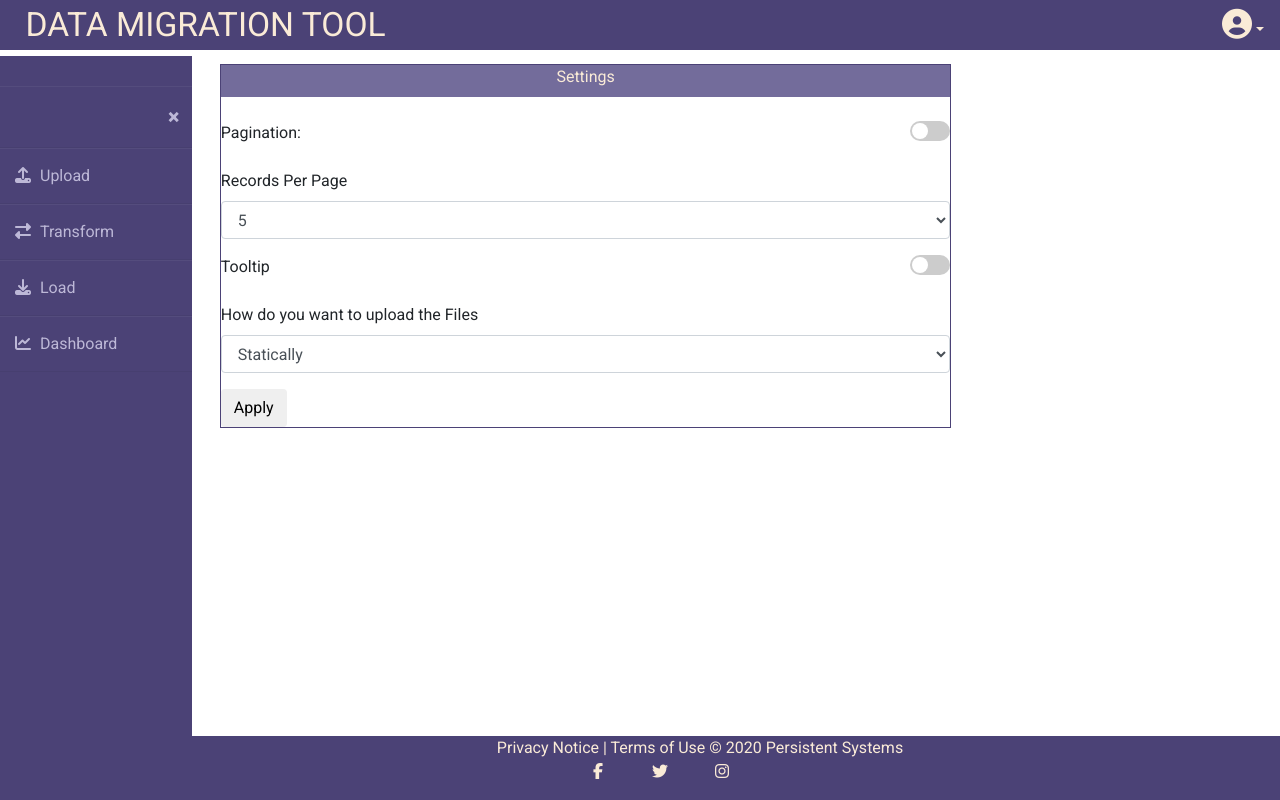
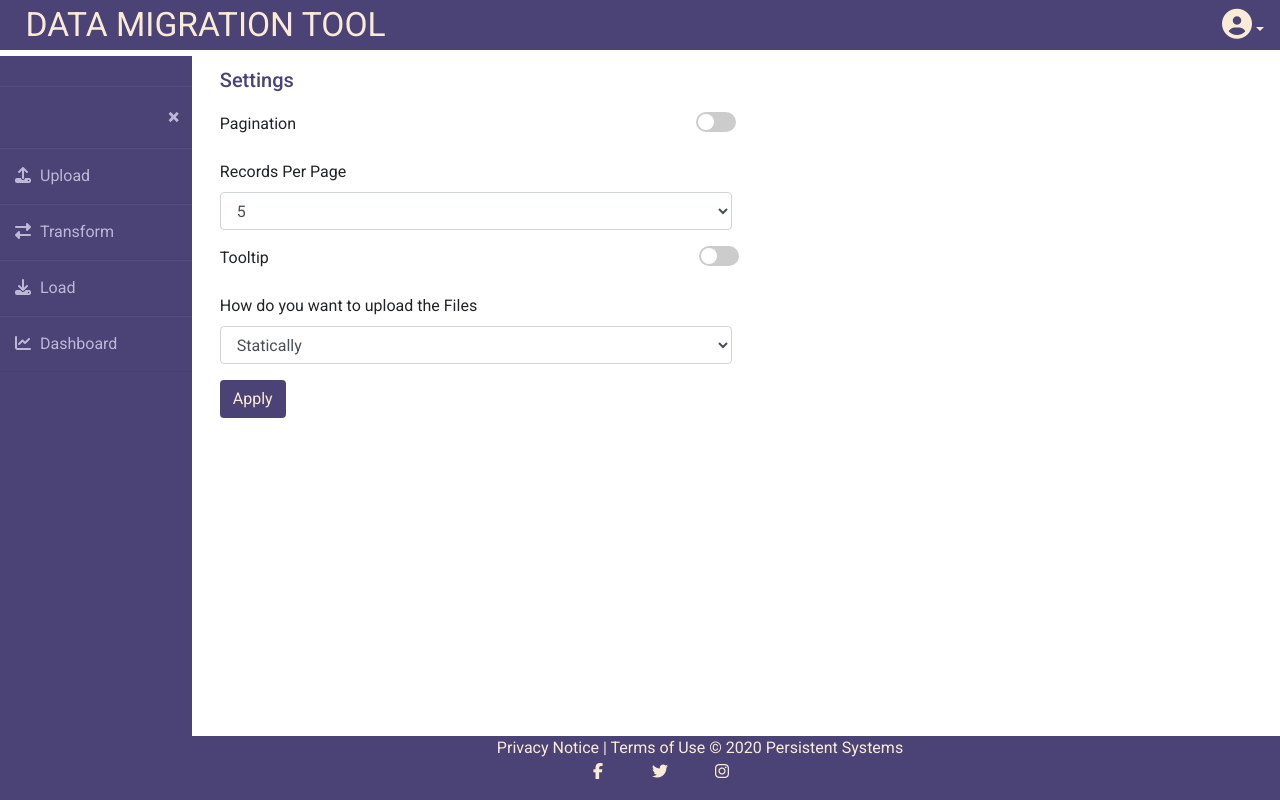
Before and after one commit to sneha-gandhat/Data-Migration-Tool, an Angular app: page /settings in a window 1280 px wide. Built offline with nearby package versions, Linux system fonts and the light colour scheme.

Commit message:
changed Settings page alignment

```diff
--- a/src/app/auth/components/settings/settings.component.css
+++ b/src/app/auth/components/settings/settings.component.css
@@ -10,22 +10,32 @@
 	color:#fff;
 }
 .settings{
-  width: 70%;
-  border:1px solid #4b4276;
+  width: 98%;
+
 }
 .settingheader{
   background-color: #736c9b;
   color:antiquewhite;
   text-align: center;
 }
+.btn-default{
+  background-color:#4b4276 !important;
+  color:antiquewhite !important;
+}
+.form-control{
+  width: 50% !important;
+}
 
 /* Toggle Slider  CSS */
 .switch {
-    float:right;
+
     position: relative;
-
     width: 40px;
     height: 20px;
+  }
+  .space{
+    padding-left:400px;
+
   }
 
   .switch input {
--- a/src/app/auth/components/settings/settings.component.html
+++ b/src/app/auth/components/settings/settings.component.html
@@ -4,17 +4,17 @@
       <div>
         <form role = "form" class="settings">
 
-          <div class="settingheader">
-            <label  for = "header">Settings </label>
-          </div>
-          <br>
+          <h2 style="color:#4b4276 "> Settings</h2>
           <div class = "form-group ">
-             <label  for = "name">Pagination: </label>
+             <label  for = "name">Pagination </label>
+
              <!-- Rounded switch -->
+             <span class="space">
              <label class="switch">
                <input type="checkbox">
                <span class="slider round"></span>
              </label>
+            </span>
             </div>
             <div class="form-group">
               <label for = "name">Records Per Page</label>
@@ -32,10 +32,12 @@
             <div class = "form-group ">
               <label  for = "name">Tooltip </label>
               <!-- Rounded switch -->
+              <span class="space" style="padding-left:430px;">
               <label class="switch">
                 <input type="checkbox">
                 <span class="slider round"></span>
               </label>
+            </span>
              </div>
 
              <div class="form-group">
@@ -52,7 +54,9 @@
 
             </div>
 
-          <button type = "submit" class = "btn btn-default" Style="float:center">Apply</button>
+          <!--<div class="text-center">-->
+            <button type = "submit" class = "btn btn-default">Apply</button>
+          <!--</div>-->
        </form>
       </div>
     </div>
```
